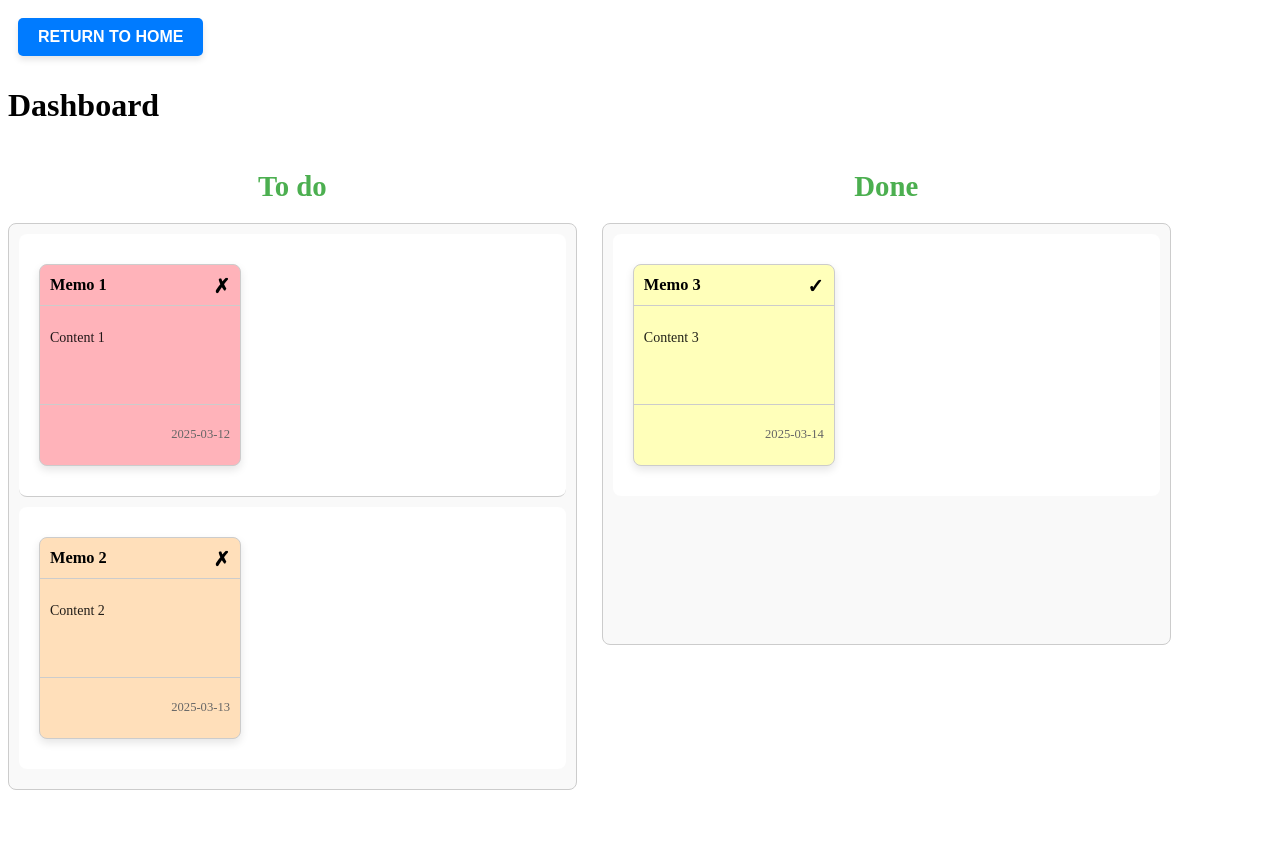
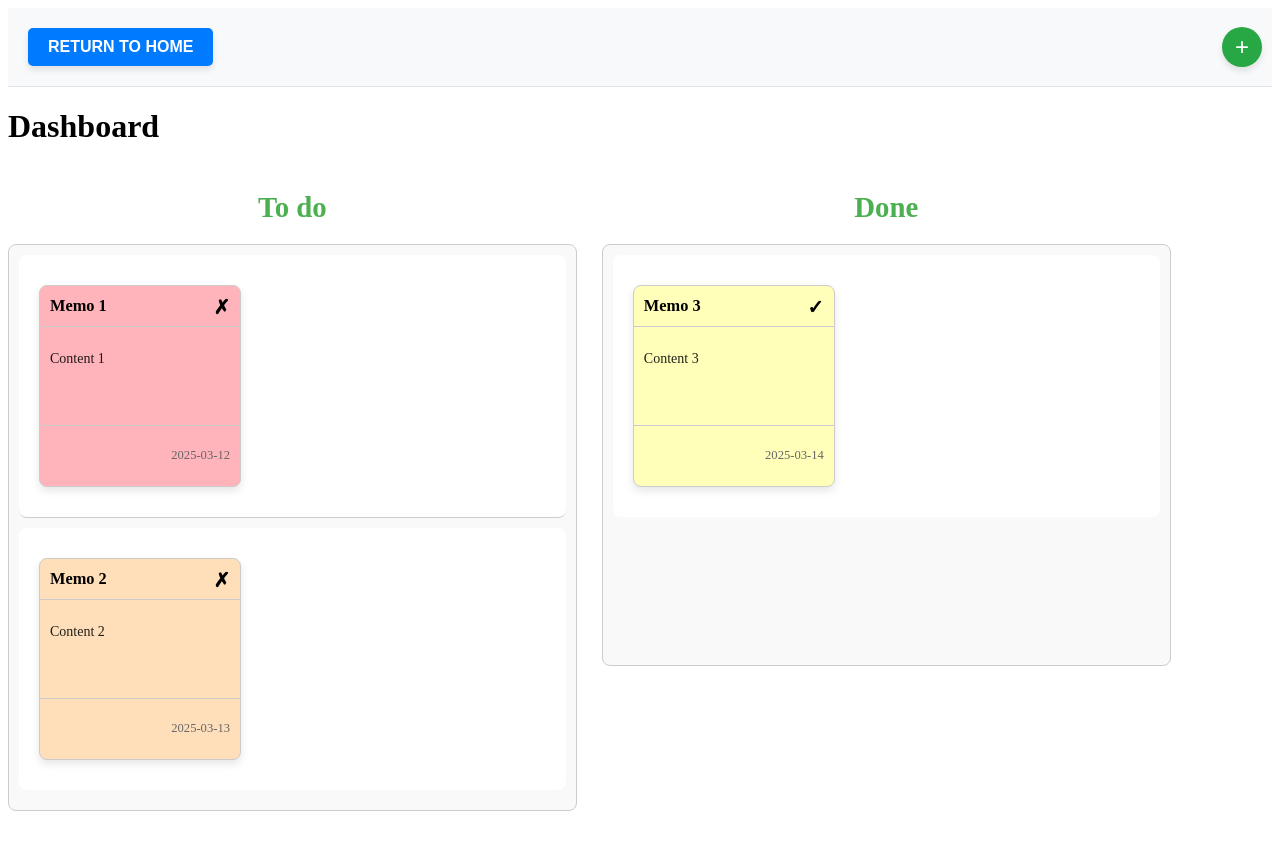
Before and after one commit to oussamaRhBL/copilotFun, an Angular app: page /dashboard in a window 1280 px wide. Before the commit the page ends 823 px from the top, so only its background shows below. Built offline with nearby package versions, Linux system fonts and the light colour scheme.

Commit message:
add memo action

```diff
--- a/src/app/components/dashboard/dashboard.component.css
+++ b/src/app/components/dashboard/dashboard.component.css
@@ -1,3 +1,32 @@
+.navbar {
+  display: flex;
+  justify-content: space-between;
+  align-items: center;
+  padding: 10px;
+  background-color: #f8f9fa;
+  border-bottom: 1px solid #dee2e6;
+}
+
+.plus-button {
+  background-color: #28a745;
+  color: white;
+  border: none;
+  border-radius: 50%;
+  width: 40px;
+  height: 40px;
+  font-size: 24px;
+  cursor: pointer;
+  display: flex;
+  align-items: center;
+  justify-content: center;
+  box-shadow: 0 4px 6px rgba(0, 0, 0, 0.1);
+  transition: background-color 0.3s ease, box-shadow 0.3s ease;
+}
+
+.plus-button:hover {
+  background-color: #218838;
+  box-shadow: 0 6px 8px rgba(0, 0, 0, 0.15);
+}
 .example-container {
   width: 45%;
   max-width: 100%;
@@ -84,3 +113,38 @@
   font-size: 1.2em;
   padding: 20px;
 }
+.memo-form {
+  display: flex;
+  flex-direction: column;
+  margin-bottom: 20px;
+  width: 300px;
+}
+
+.memo-form input,
+.memo-form textarea {
+  margin-bottom: 10px;
+  padding: 10px;
+  font-size: 16px;
+  border: 1px solid #ccc;
+  border-radius: 5px;
+}
+
+.memo-form button {
+  padding: 10px 20px;
+  background-color: #007bff;
+  color: white;
+  border: none;
+  border-radius: 5px;
+  cursor: pointer;
+  font-size: 16px;
+  font-weight: bold;
+  text-transform: uppercase;
+  box-shadow: 0 4px 6px rgba(0, 0, 0, 0.1);
+  transition: background-color 0.3s ease, box-shadow 0.3s ease;
+
+}
+
+.memo-form button:disabled {
+  background-color: #ccc;
+  cursor: not-allowed;
+}
--- a/src/app/components/dashboard/dashboard.component.html
+++ b/src/app/components/dashboard/dashboard.component.html
@@ -1,6 +1,14 @@
-<button (click)="goHome()" class="return-button">Return to Home</button>
+<div class="navbar">
+  <button (click)="goHome()" class="return-button">Return to Home</button>
+  <button (click)="toggleForm()" class="plus-button">+</button>
+</div>
+<h1>Dashboard</h1>
+<form *ngIf="showForm" (ngSubmit)="addMemo()" #memoForm="ngForm" class="memo-form">
+  <input type="text" name="title" [(ngModel)]="newMemo.title" placeholder="Title" required>
+  <textarea name="content" [(ngModel)]="newMemo.content" placeholder="Content" required></textarea>
+  <button type="submit" [disabled]="!memoForm.form.valid">Add Memo</button>
+</form>
 
-<h1>Dashboard</h1>
 <div cdkDropListGroup>
   <div class="example-container">
     <h2>To do</h2>
--- a/src/app/components/dashboard/dashboard.component.ts
+++ b/src/app/components/dashboard/dashboard.component.ts
@@ -10,15 +10,18 @@ import {
 import {MemoComponent, MemoModel} from '../memo/memo.component';
 import {NgForOf, NgIf} from '@angular/common';
 import {Router} from '@angular/router';
+import {FormsModule} from '@angular/forms';
 
 @Component({
   selector: 'app-dashboard',
   standalone: true,
-  imports: [MemoComponent, CdkDrag, NgForOf, CdkDropList, CdkDropListGroup, NgIf],
+  imports: [MemoComponent, CdkDrag, NgForOf, CdkDropList, CdkDropListGroup, NgIf, FormsModule],
   templateUrl: './dashboard.component.html',
   styleUrl: './dashboard.component.css'
 })
 export class DashboardComponent {
+  newMemo: Partial<MemoModel> = { title: '', content: '', state: 'todo' };
+  showForm: boolean = false;
   constructor(private router: Router) {}
   todoMemos: MemoModel[]= [
       { title: 'Memo 1', content: 'Content 1', date: '2025-03-12',color:'#ffb3ba',state:'todo' },
@@ -46,8 +49,23 @@ export class DashboardComponent {
       );
     }
   }
-
+  addMemo() {
+    if (this.newMemo.title && this.newMemo.content) {
+      const memo: MemoModel = {
+        title: this.newMemo.title,
+        content: this.newMemo.content,
+        date: new Date().toISOString(),
+        state: 'todo'
+      };
+      this.todoMemos.push(memo);
+      this.newMemo = { title: '', content: '', state: 'todo' };
+      this.showForm = false; // Hide the form after adding the memo
+    }
+  }
   goHome() {
     this.router.navigate(['/home']);
   }
+  toggleForm() {
+    this.showForm = !this.showForm;
+  }
 }
```
